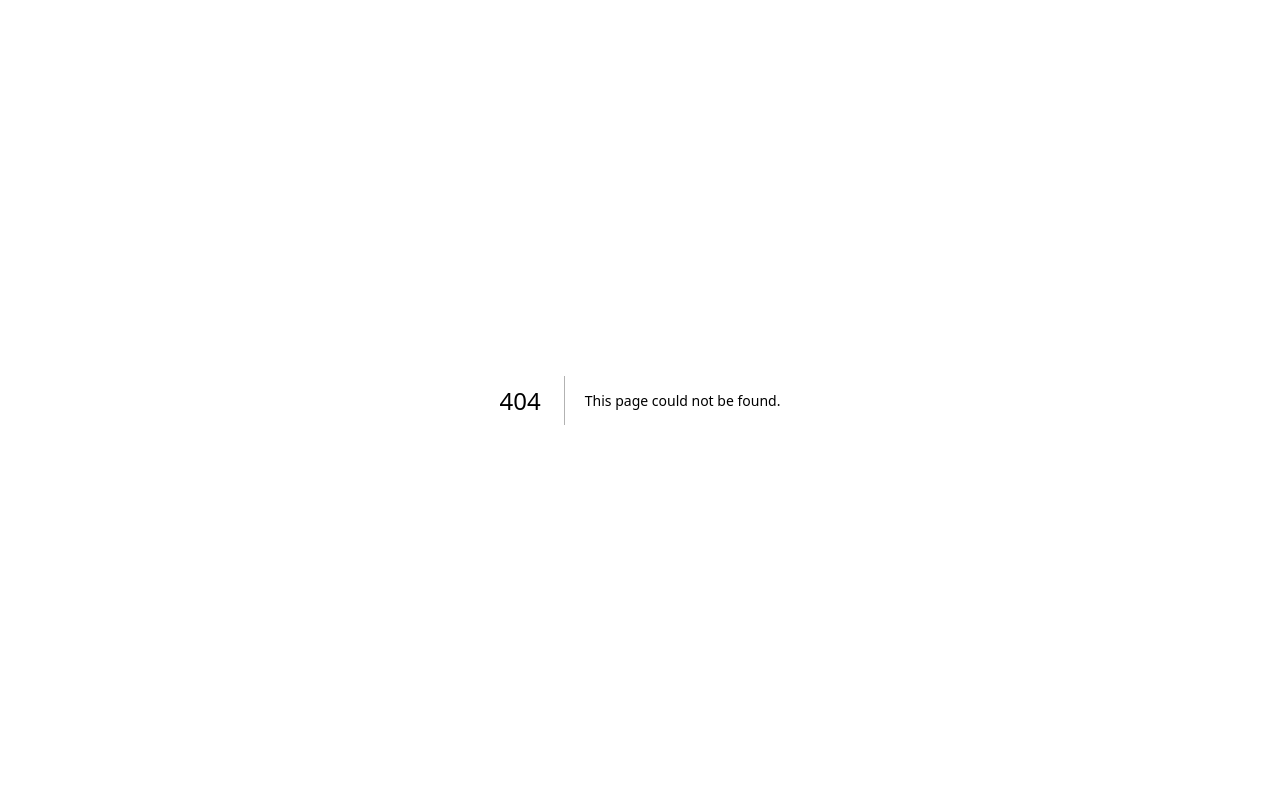
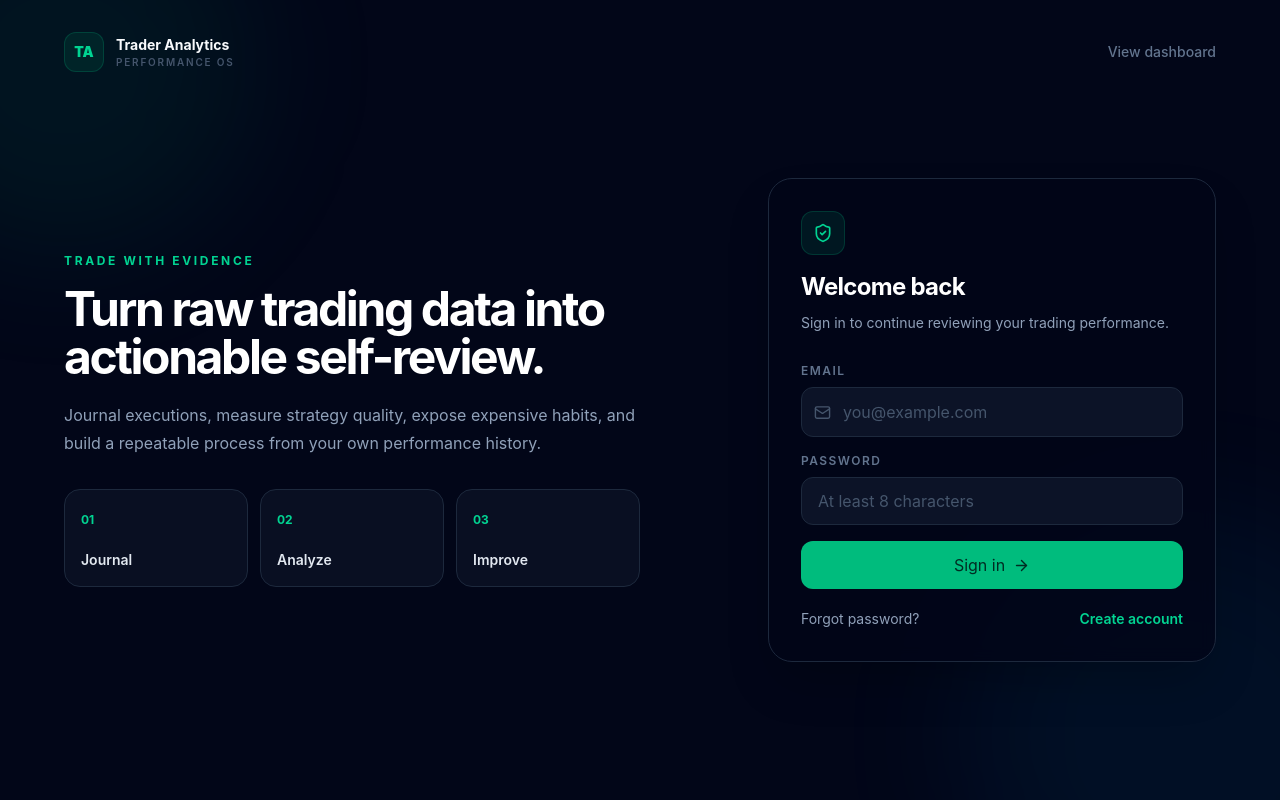
Before and after one commit to eHughs/fizix, a Next.js app: page /login in a window 1280 px wide. Before the commit this address had no page. Built offline with nearby package versions, Linux system fonts and the light colour scheme; no server answers.

Commit message:
Add login page

```diff
--- /dev/null
+++ b/app/(auth)/login/page.tsx
@@ -0,0 +1,5 @@
+import AuthForm from "@/components/auth/AuthForm";
+
+export default function LoginPage() {
+  return <AuthForm mode="login" />;
+}
```
